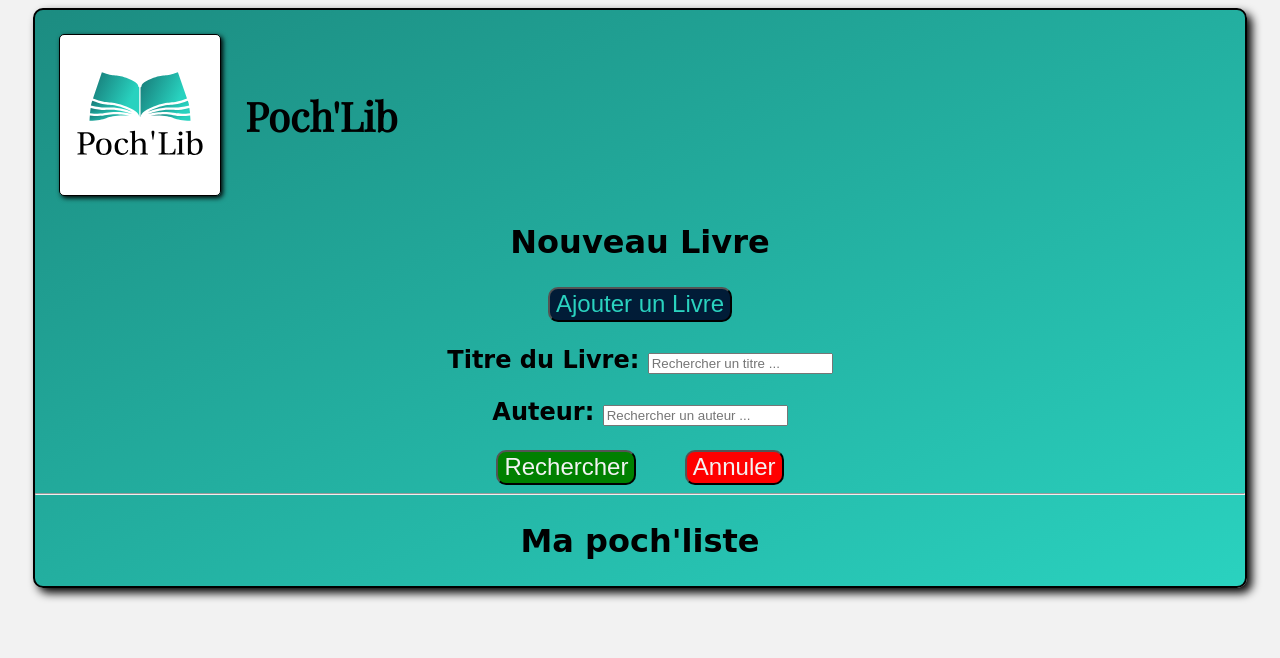
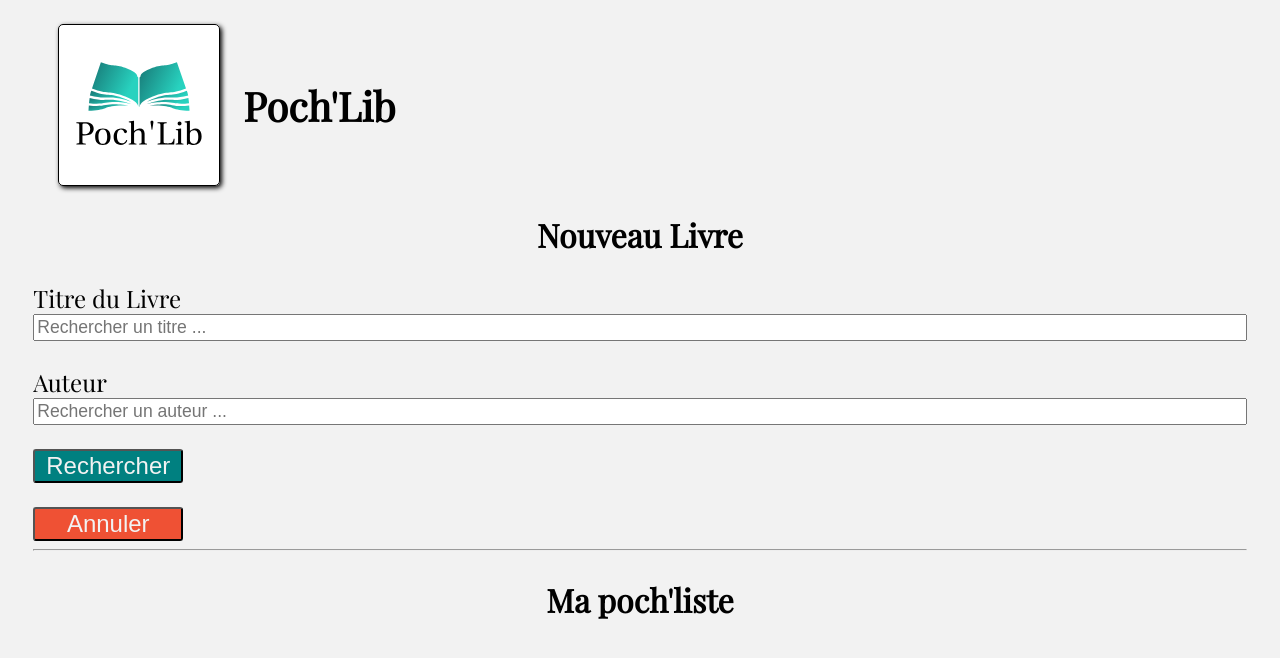
Before and after one commit to JohnDWorld/Poch-Lib, a plain HTML site: page index.html in a window 1280 px wide. Both pictures are taken after a click on the button "Ajouter un Livre". Drawn offline with nearby package versions, Linux system fonts and the light colour scheme; a web font is replaced by a local one.

Commit message:
Redesign of style

```diff
--- a/js/webservice.js
+++ b/js/webservice.js
@@ -103,21 +103,19 @@ myBooks.insertBefore(addNewBook, hr);
 const form = document.createElement("form");
 form.setAttribute("method", "post");
 form.setAttribute("id", "form");
-const title = form.appendChild(document.createElement("h3"));
-const titleLabel = title.appendChild(document.createElement("label"));
+const titleLabel = form.appendChild(document.createElement("label"));
 titleLabel.setAttribute("for", "title-search");
-titleLabel.textContent = "Titre du Livre: ";
-const titleSearch = title.appendChild(document.createElement("input"));
+titleLabel.textContent = "Titre du Livre";
+const titleSearch = form.appendChild(document.createElement("input"));
 titleSearch.setAttribute("type", "search");
 titleSearch.setAttribute("name", "title-search");
 titleSearch.setAttribute("id", "title-search");
 titleSearch.setAttribute("placeholder", "Rechercher un titre ...");
 titleSearch.setAttribute("required", "required");
-const author = form.appendChild(document.createElement("h3"));
-const authorLabel = author.appendChild(document.createElement("label"));
+const authorLabel = form.appendChild(document.createElement("label"));
 authorLabel.setAttribute("for", "author-search");
-authorLabel.textContent = "Auteur: ";
-const authorSearch = author.appendChild(document.createElement("input"));
+authorLabel.textContent = "Auteur";
+const authorSearch = form.appendChild(document.createElement("input"));
 authorSearch.setAttribute("type", "search");
 authorSearch.setAttribute("name", "author-search");
 authorSearch.setAttribute("id", "author-search");
@@ -145,11 +143,8 @@ containerResearch.setAttribute("id", "containerResearch");
 //Action to put form in #myBooks/remove from #myBooks
 addNewBook.addEventListener("click", (event) => {
   const formInsert = document.getElementById("form");
-  if (formInsert == null) {
-    addNewBook.insertAfter(form);
-  } else {
-    myBooks.removeChild(formInsert);
-  }
+  addNewBook.insertAfter(form);
+  myBooks.removeChild(addNewBook);
 });
 
 //Action to grab the entry of user
@@ -200,6 +195,8 @@ event.preventDefault();
 
 // Remove the result
 cancel.addEventListener("click", (event) => {
+  const h2 = document.getElementsByClassName("h2");
+  h2[0].insertAfter(addNewBook);
   let resutBlockExist = document.querySelector("#result .result-block");
   let resultExist = document.getElementById("result");
   let formInsert = document.getElementById("form");
@@ -207,4 +204,5 @@ cancel.addEventListener("click", (event) => {
     formInsert.remove();
     resultExist.remove();
   }
+
 });
--- a/scss/style.scss
+++ b/scss/style.scss
@@ -3,8 +3,8 @@ $clr_bckgrd: #F2F2F2;
 $clr_myBooks_1: #1C8C81;
 $clr_myBooks_2: #2AD2BF;
 $clr_bck_add: #011c37;
-$clr_bck_submit: green;
-$clr_bck_cancel: red;
+$clr_bck_submit: #008080;
+$clr_bck_cancel: #ef5134;
 $logo_url: "../image/logo/logo.svg";
 $logo_size: 80px;
 $picture_size_width: 50%;
@@ -18,21 +18,13 @@ body {
 	background-color: $clr_bckgrd;
 }
 
+label {
+	display: block;
+}
+
 h1 {
 	font-family: 'Playfair Display', serif;
 	margin-left: $margin;
-}
-
-#myBooks {
-	text-align: center;
-	font-size: $size;
-	font-family: 'Redressed', cursive;
-	background: linear-gradient(to bottom right, $clr_myBooks_1, $clr_myBooks_2);
-	border: 2px solid;
-	border-radius: 10px 10px;
-	margin-right: $margin;
-	margin-left: $margin;
-	box-shadow: 5px 5px 10px black;
 }
 
 .title {
@@ -47,11 +39,12 @@ h1 {
 	display: flex;
 	flex-direction: column;
 	align-items: flex-start;
+	text-align: left;
 	border: 2px solid;
 	width: 90%;
 	padding: $margin/2;
 	margin-bottom: $margin;
-	background-color: grey;
+	background-color: #d2d2d2;
 	border-radius: 10px 10px;
 	box-shadow: 5px 5px 10px black;
 	&>.entete-block {
@@ -81,6 +74,29 @@ h1 {
 	}
 }
 
+#myBooks {
+	text-align: center;
+	font-size: $size;
+	font-family: 'Playfair Display', serif;
+	margin-right: $margin;
+	margin-left: $margin;
+}
+
+#form {
+	display: flex;
+	flex-direction: column;
+	align-items: flex-start;
+	&>#title-search {
+		width: 100%;
+		font-size: $size * 1.1;
+   		margin-bottom: $margin;
+	}
+	&>#author-search {
+		width: 100%;
+		font-size: $size * 1.1;
+	}
+}
+
 #logo {
 	background-image: url($logo_url);
 	background-position: center;
@@ -95,7 +111,7 @@ h1 {
    	color: $clr_myBooks_2;
    	padding-bottom: 2px;
    	cursor: pointer;
-   	border-radius: 10px 10px;
+   	border-radius: 3px 3px;
    	transform: scale(1);
    	transition: transform 300ms;
    	&:hover {
@@ -106,10 +122,11 @@ h1 {
 #submit {
 	background: $clr_bck_submit;
    	color: $clr_bckgrd;
-   	padding-bottom: 2px;
+   	width: 150px;
    	cursor: pointer;
-   	border-radius: 10px 10px;
-   	margin-right: $margin;
+   	border-radius: 3px 3px;
+   	margin-top: $margin;
+   	margin-bottom: $margin;
    	transform: scale(1);
    	transition: transform 300ms;
    	&:hover {
@@ -121,10 +138,9 @@ h1 {
 #reset {
 	background: $clr_bck_cancel;
    	color: $clr_bckgrd;
-   	padding-bottom: 2px;
+   	width: 150px;
    	cursor: pointer;
-   	border-radius: 10px 10px;
-   	margin-left: $margin;
+   	border-radius: 3px 3px;
    	transform: scale(1);
    	transition: transform 300ms;
    	&:hover {
@@ -141,7 +157,7 @@ h1 {
 
 //Media query for phone
 @media screen and (max-width: 740px) {
-	h1, h2, #form>h3,  #form>h2, #addNewBook, #submit, #reset {
+	h1, h2, label, #addNewBook, #submit, #reset {
 		font-size: $size;
 	}
 
@@ -153,6 +169,10 @@ h1 {
 		height: $logo_size;
 		width: $logo_size;
 	}
+
+	#form>#title-search, #form>#author-search {
+		font-size: $size / 1.2;
+	}
 }
 
 //Media query for tablet
@@ -161,13 +181,8 @@ h1 {
 		font-size: $size * 1.5;
 	}
 
-	#form>h3,  #form>h2, #addNewBook, #submit, #reset  {
+	label, #addNewBook, #submit, #reset  {
 		font-size: $size * 1.2;
-	}
-
-	#logo {
-		height: $logo_size * 1.5;
-		width: $logo_size * 1.5;
 	}
 
 	.result-block {
@@ -177,8 +192,12 @@ h1 {
     		height: $icon_size/1.2;
     	}
   	}
+
+	#logo {
+		height: $logo_size * 1.5;
+		width: $logo_size * 1.5;
+	}
 }
-
 
 //Media query for normal screen
 @media screen and (min-width: 1024px) {
@@ -190,13 +209,8 @@ h1 {
 		font-size: $size * 2;
 	}
 
-	#form>h3,  #form>h2, #addNewBook, #submit, #reset {
+	label, #addNewBook, #submit, #reset {
 		font-size: $size * 1.5;
-	}
-
-	#logo {
-		height: $logo_size * 2;
-		width: $logo_size * 2;
 	}
 
 	.result-block {
@@ -206,4 +220,9 @@ h1 {
     		height: $icon_size;
     	}
 	}
+
+	#logo {
+		height: $logo_size * 2;
+		width: $logo_size * 2;
+	}
 }
```
Also changed, not shown: css/style.css.
